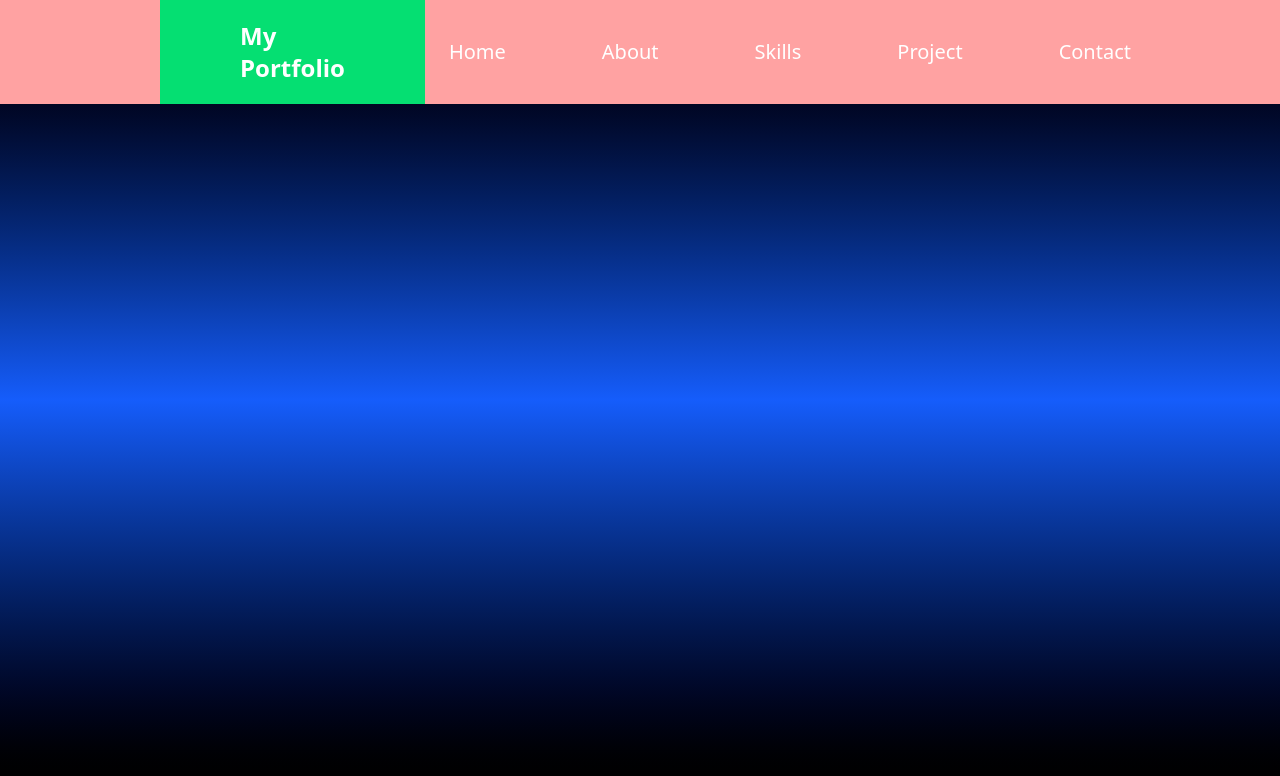
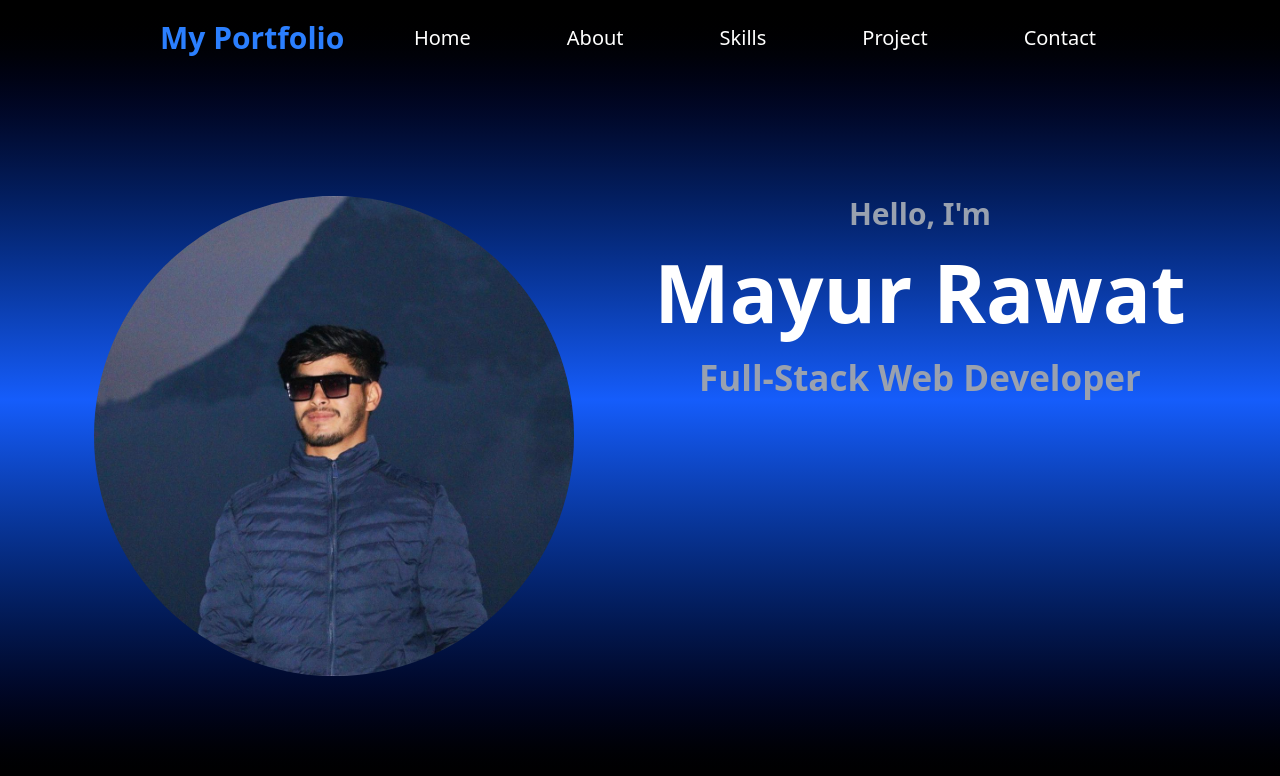
Before and after one commit to fozirawat6869/Portfolio-Website, a React (Vite) app in the folder frontend/: page / in a window 1280 px wide. Shown: the top 776 px of the page. Built offline with nearby package versions, Linux system fonts and the light colour scheme.

Commit message:
home bar secion is half done

```diff
--- a/frontend/src/App.jsx
+++ b/frontend/src/App.jsx
@@ -1,5 +1,6 @@
 
 import './App.css'
+import Home from './components/Home'
 import Nav from './components/Nav'
 
 
@@ -11,6 +12,7 @@ function App() {
     < >
    <div className='bg-gradient-to-b from-black via-blue-600 to-black min-h-screen'>
       <Nav/>
+      <Home/>
    </div>
 
     </>
--- /dev/null
+++ b/frontend/src/components/Home.jsx
@@ -0,0 +1,21 @@
+import React from 'react'
+import img from '../images/mayur.jpg'
+
+function Home() {
+  return (
+    <>
+     <main className='flex justify-center gap-20 mt-30'>
+        <div className='w-120 h-120 rounded-full overflow-hidden'>
+            <img src={img} alt="" className='h-full w-full object-cover ' />
+        </div>
+        <div className=' flex-col gap-2'>
+          <p className='text-3xl font-bold text-center text-gray-400'>Hello, I'm</p>
+          <h1 className='text-[80px] font-bold font-poppins  text-white'>Mayur Rawat</h1>
+          <h1 className='text-[35px] font-bold text-center text-gray-400'>Full-Stack Web Developer</h1>
+        </div>
+     </main>
+    </>
+  )
+}
+
+export default Home
--- a/frontend/src/components/Nav.jsx
+++ b/frontend/src/components/Nav.jsx
@@ -3,14 +3,14 @@ import React from 'react'
 function Nav() {
   return (
     <>
-     <nav className='flex justify-between bg-red-300 px-40 items-center fixed top-0 left-0 w-full'>
-        <h1 className='bg-green-400 px-20 py-5 font-bold text-2xl text-white'>My Portfolio </h1>
+     <nav className='flex justify-between  px-40 items-center sticky top-0 w-full'>
+        <h1 className=' py-5 font-bold text-3xl text-blue-500'>My Portfolio </h1>
         <ul className='flex gap-12  py-3 text-xl '>
-          <a href='' className=' px-6 py-3 rounded-xl cursor-pointer text-white hover:bg-blue-400 hover:scale-105 transition-all duration-300  '>Home</a>
-          <a href='' className=' px-6 py-3 rounded-xl cursor-pointer text-white hover:bg-blue-400 hover:scale-105 transition-all duration-300'>About</a>
-          <a href='' className=' px-6 py-3 rounded-xl cursor-pointer text-white hover:bg-blue-400 hover:scale-105 transition-all duration-300'>Skills</a>
-          <a href='' className=' px-6 py-3 rounded-xl cursor-pointer text-white hover:bg-blue-400 hover:scale-105 transition-all duration-300'>Project</a>
-          <a href='' className=' px-6 py-3 rounded-xl cursor-pointer text-white hover:bg-blue-400 hover:scale-105 transition-all duration-300'>Contact</a>
+          <a href='' className=' px-6 py-2 rounded-xl cursor-pointer text-white hover:bg-blue-400 hover:scale-105 transition-all duration-300  '>Home</a>
+          <a href='' className=' px-6 py-2 rounded-xl cursor-pointer text-white hover:bg-blue-400 hover:scale-105 transition-all duration-300'>About</a>
+          <a href='' className=' px-6 py-2 rounded-xl cursor-pointer text-white hover:bg-blue-400 hover:scale-105 transition-all duration-300'>Skills</a>
+          <a href='' className=' px-6 py-2 rounded-xl cursor-pointer text-white hover:bg-blue-400 hover:scale-105 transition-all duration-300'>Project</a>
+          <a href='' className=' px-6 py-2 rounded-xl cursor-pointer text-white hover:bg-blue-400 hover:scale-105 transition-all duration-300'>Contact</a>
         </ul>
      </nav>
 
```
Also changed, not shown: frontend/src/images/mayur.jpg (added).
